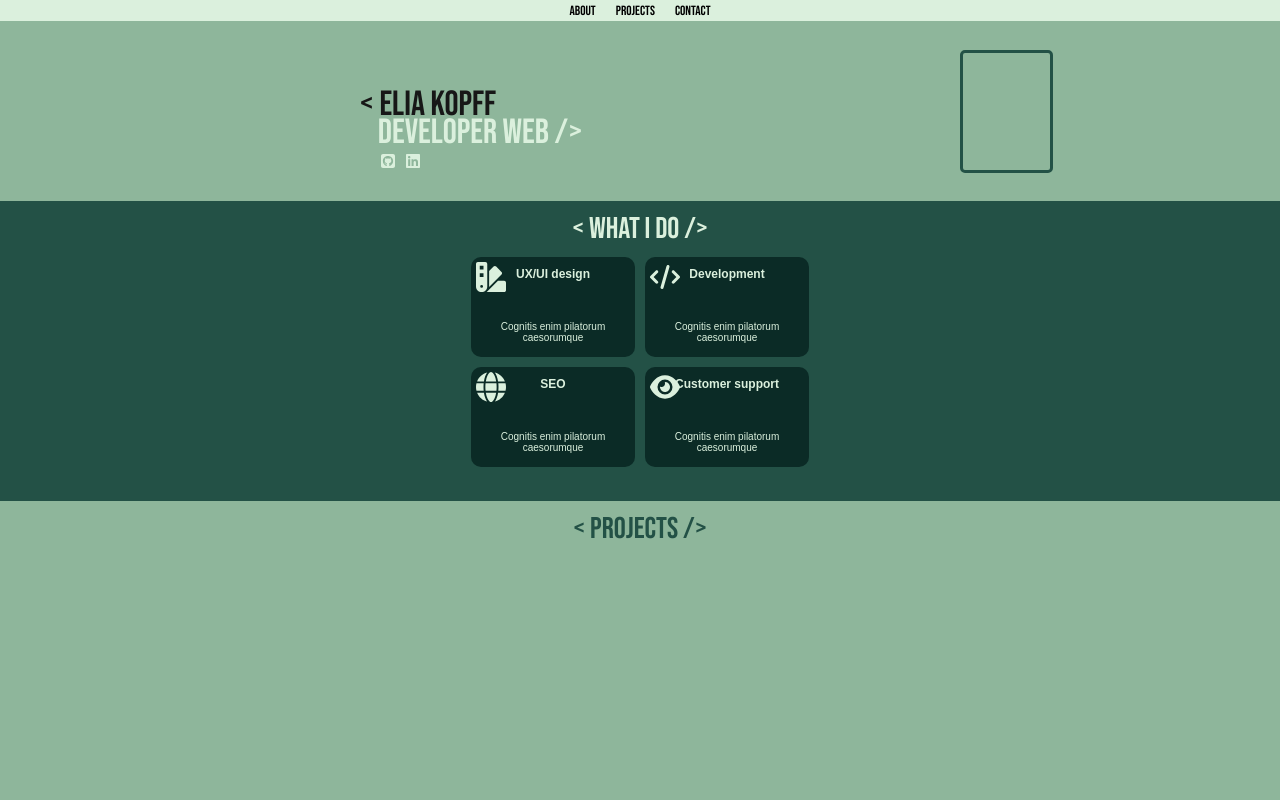
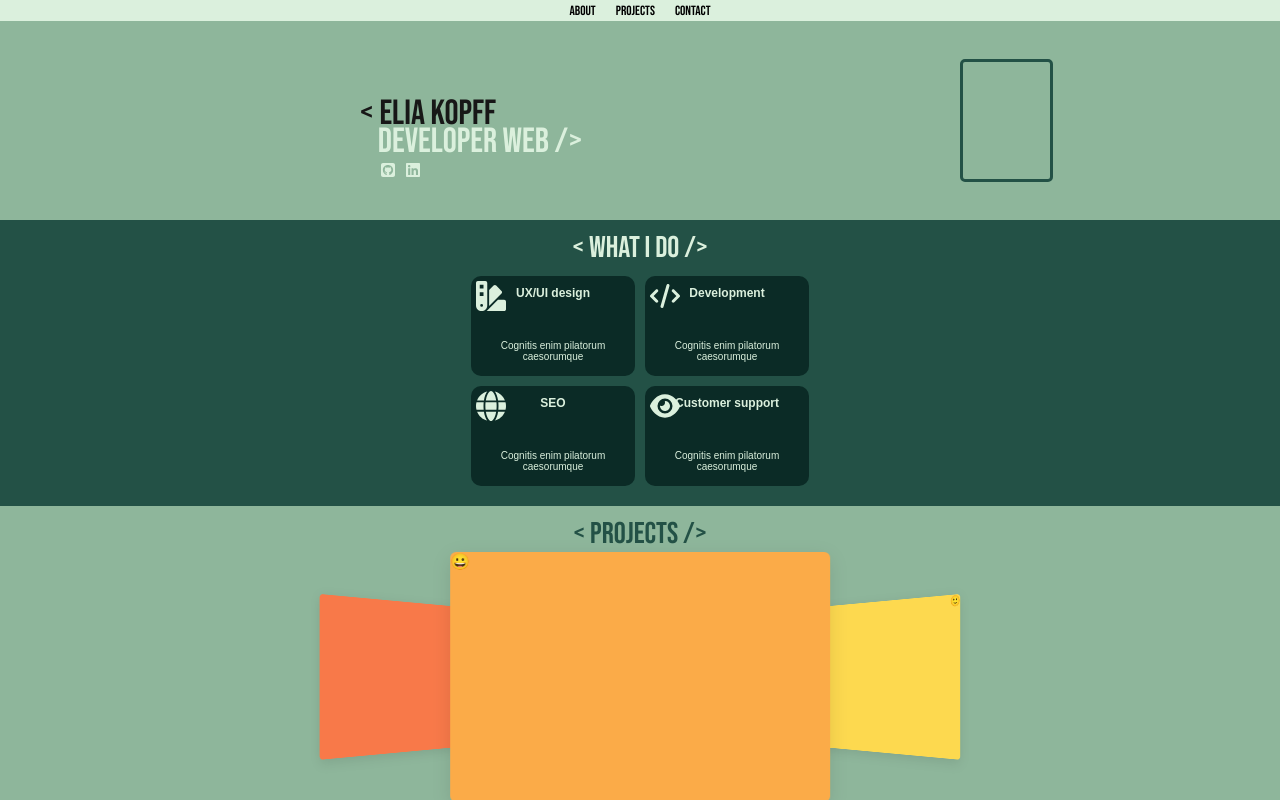
Before and after one commit to littlekanine/Portefolio_Next_gen, a Next.js app in the folder portefolio/: page / in a window 1280 px wide. Built offline with nearby package versions, Linux system fonts and the light colour scheme; a web font is replaced by a local one.

Commit message:
start work on carrousel

```diff
--- a/portefolio/src/app/component/carroussel/carroussel.js
+++ b/portefolio/src/app/component/carroussel/carroussel.js
@@ -0,0 +1,24 @@
+import "./carroussel.scss";
+
+const Carrousel = () => {
+
+    return (
+        <div>
+            <figure class="icon-cards mt-3">
+                <div class="icon-cards__content">
+                    <div class="icon-cards__item d-flex align-items-center justify-content-center">
+                        <span class="h1">🙂</span>
+                    </div>
+                    <div class="icon-cards__item d-flex align-items-center justify-content-center">
+                        <span class="h1">😊</span>
+                    </div>
+                    <div class="icon-cards__item d-flex align-items-center justify-content-center">
+                        <span class="h1">😀</span>
+                    </div>
+                </div>
+            </figure>
+        </div>
+    );
+};
+
+export default Carrousel;
--- a/portefolio/src/app/component/carroussel/carroussel.scss
+++ b/portefolio/src/app/component/carroussel/carroussel.scss
@@ -0,0 +1,142 @@
+// Cards Carousel
+// ----------------------------------------------
+
+.icon-cards {
+    position: relative;
+    width: 60vw;
+    height: 40vw;
+    max-width: 380px;
+    max-height: 250px;
+    margin: 0;
+    color: white;
+    perspective: 1000px;
+    transform-origin: center;
+
+    // This is the element that rotates with the animation
+
+    &__content {
+        position: absolute;
+        width: 100%;
+        height: 100%;
+        transform-origin: center;
+        transform-style: preserve-3d;
+        transform: translateZ(-30vw) rotateY(0);
+        animation: carousel 10s infinite cubic-bezier(0.77, 0, 0.175, 1) forwards;
+
+        &.step-animation {
+            animation: carousel 8s infinite steps(1) forwards;
+        }
+    }
+
+    // Individual cards
+
+    &__item {
+        position: absolute;
+        top: 0;
+        left: 0;
+        right: 0;
+        bottom: 0;
+        width: 60vw;
+        height: 40vw;
+        max-width: 380px;
+        max-height: 250px;
+        box-shadow: 0 5px 20px rgba(0, 0, 0, 0.1);
+        border-radius: 6px;
+        transform-origin: center;
+
+        &:nth-child(1) {
+            background: #fdd94f;
+            transform: rotateY(0) translateZ(35vw);
+        }
+
+        &:nth-child(2) {
+            background: #f87949;
+            transform: rotateY(120deg) translateZ(35vw);
+        }
+
+        &:nth-child(3) {
+            background: #fbab48;
+            transform: rotateY(240deg) translateZ(35vw);
+        }
+    }
+}
+
+// Carousel animation
+
+@keyframes carousel {
+    0%,
+    17.5% {
+        transform: translateZ(-35vw) rotateY(0);
+    }
+    27.5%,
+    45% {
+        transform: translateZ(-35vw) rotateY(-120deg);
+    }
+    55%,
+    72.5% {
+        transform: translateZ(-35vw) rotateY(-240deg);
+    }
+    82.5%,
+    100% {
+        transform: translateZ(-35vw) rotateY(-360deg);
+    }
+}
+
+// Demo only
+// ---------------------------------------
+
+// Checkbox
+
+.checkbox {
+    position: relative;
+    margin-top: 2rem;
+    font-size: 0.9rem;
+    font-weight: bold;
+    text-transform: uppercase;
+    color: #f47956;
+    transition: color 0.3s ease;
+    user-select: none;
+
+    &:hover {
+        color: #f7a95a;
+    }
+
+    // Animate it if checkbo is checked
+
+    > input:checked ~ .checkbox__checkbox {
+        border-color: transparent;
+        background: #f47956;
+        animation: jelly 0.6s ease;
+
+        &:after {
+            opacity: 1;
+            transform: rotate(45deg) scale(1);
+        }
+    }
+}
+
+// Jelly checkbox animation
+
+@keyframes jelly {
+    from {
+        transform: scale(1, 1);
+    }
+    30% {
+        transform: scale(1.25, 0.75);
+    }
+    40% {
+        transform: scale(0.75, 1.25);
+    }
+    50% {
+        transform: scale(1.15, 0.85);
+    }
+    65% {
+        transform: scale(0.95, 1.05);
+    }
+    75% {
+        transform: scale(1.05, 0.95);
+    }
+    to {
+        transform: scale(1, 1);
+    }
+}
--- a/portefolio/src/app/pages/homePage/homePage.js
+++ b/portefolio/src/app/pages/homePage/homePage.js
@@ -3,10 +3,11 @@ import { FontAwesomeIcon } from '@fortawesome/react-fontawesome';
 import { faSquareGithub, faLinkedin, faJs } from '@fortawesome/free-brands-svg-icons';
 import { faSwatchbook, faCode, faGlobe, faEye } from '@fortawesome/free-solid-svg-icons';
 import Card from '@/app/component/cards/card';
+import Carrousel from '@/app/component/carroussel/carroussel';
 
 const HomePage = () => {
 	return (
-		<div className="flex center align-center column">
+		<div className="flex center align-center column height100vh scroll">
 			<div className="hightPage flex center align-center widthFull">
 				<div className="width75 flex center align-center relative column">
 					<div className="flex center align-center relative column">
@@ -36,6 +37,9 @@ const HomePage = () => {
 			</div>
 			<div className="projects widthFull column gap10">
 				<h2 className="flex center ">&lt; Projects /&gt;</h2>
+                <div className='flex center align-center'>
+                    <Carrousel />
+                </div>
 			</div>
 			{/* <div className="about flex center widthFull padding10 column">
                 <div className="heightFull flex center column">
--- a/portefolio/src/app/pages/homePage/homePage.scss
+++ b/portefolio/src/app/pages/homePage/homePage.scss
@@ -1,7 +1,7 @@
 @use '../../vendors/variable.scss' as *;
 
 .hightPage {
-	height: 180px;
+	height: 230px;
 	background-color: $vert;
 
 	.custom-icon {
@@ -46,6 +46,7 @@
 .what {
 	height: 300px;
 	background-color: $vertFonce;
+	padding-bottom: 20px;
 
 	h2 {
 		font-family: 'Bebas Neue', sans-serif;
```
Also changed, not shown: portefolio/src/app/component/cardProjectPhone/cardProjectPhone.js (added, +11 -0 lines), portefolio/src/app/component/cardProjectPhone/cardProjectPhone.scss (added).
